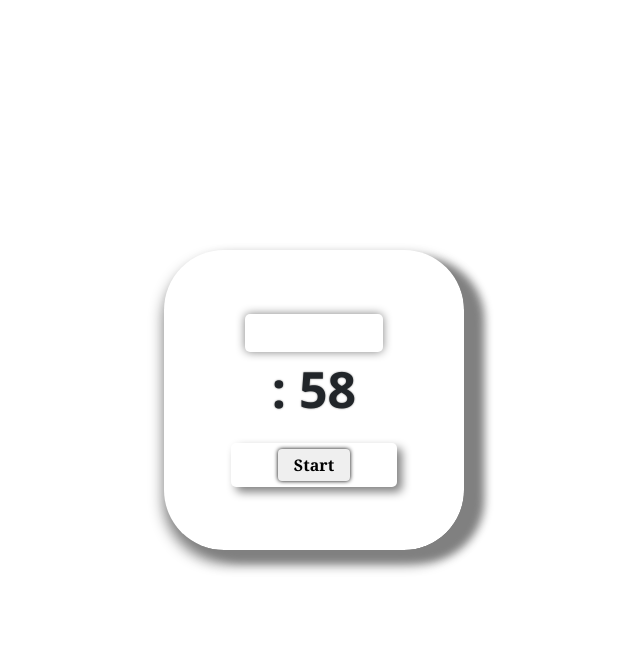
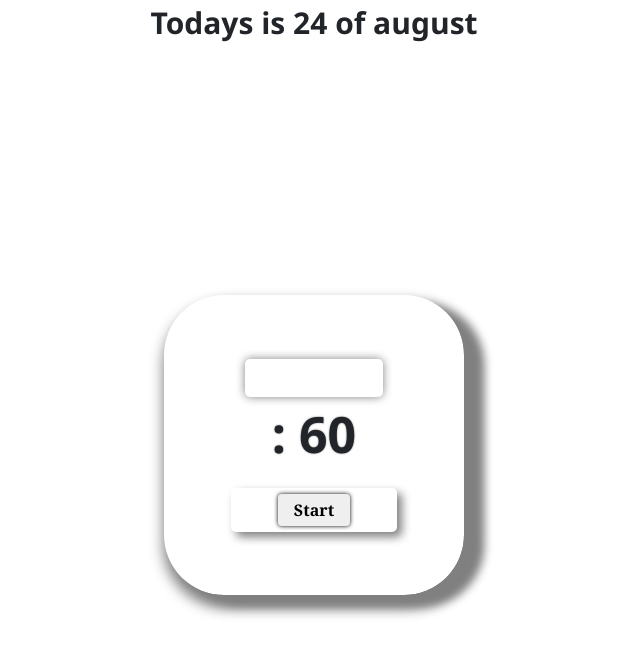
Before and after one commit to MamaraimovDavron/timer, a plain HTML site: page index.html in a window 1280 px wide. Both pictures are taken after a click on the button "Start". Shown: the whole page, without its empty margins (326-966 px from the left). Drawn offline with nearby package versions, Linux system fonts and the light colour scheme.

Commit message:
Date added

```diff
--- a/app.js
+++ b/app.js
@@ -2,16 +2,22 @@ const minute = document.getElementById("minute");
 const second = document.getElementById("second");
 const startBtn = document.getElementById("startBtn");
 const input = document.getElementById("input");
+const todaysDate = document.getElementById("todaysDate");
+const date = new Date();
+
+console.log(date);
+
+todaysDate.innerHTML = `Todays is ${date.getUTCDate()} of august`;
 
 let m = input;
 let s = 60;
 
 const startTimer = () => {
   setInterval(() => {
-    if (s > 0) {
+    if (s > 0 && m.value > 0) {
       s--;
       m.value;
-    } else if (s <= 0) {
+    } else if (s <= 0 && m.value > 0) {
       s = 59;
       m.value--;
     }
--- a/index.html
+++ b/index.html
@@ -15,6 +15,7 @@
   </head>
   <body>
     <div class="container">
+      <div class="date" id="todaysDate"></div>
       <div class="row">
         <div class="col-6">
           <input type="text" id="input" />
--- a/style.scss
+++ b/style.scss
@@ -6,6 +6,12 @@
 
 .container {
   height: 100vh;
+  .date {
+    text-align: center;
+    font-size: 30px;
+    font-weight: bold;
+    font-family: "Segoe UI", Tahoma, Geneva, Verdana, sans-serif;
+  }
 
   .row {
     display: flex;
```
Also changed, not shown: style.css, 1 other file.
